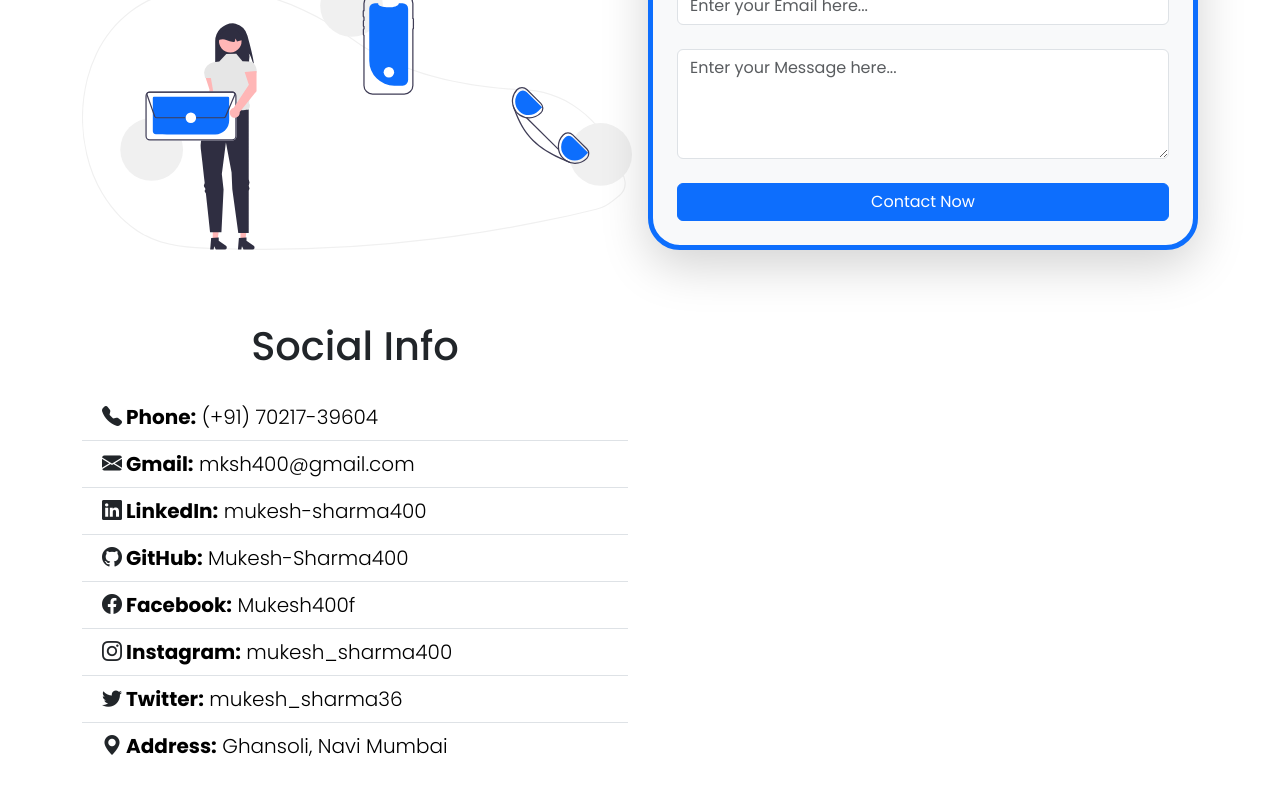
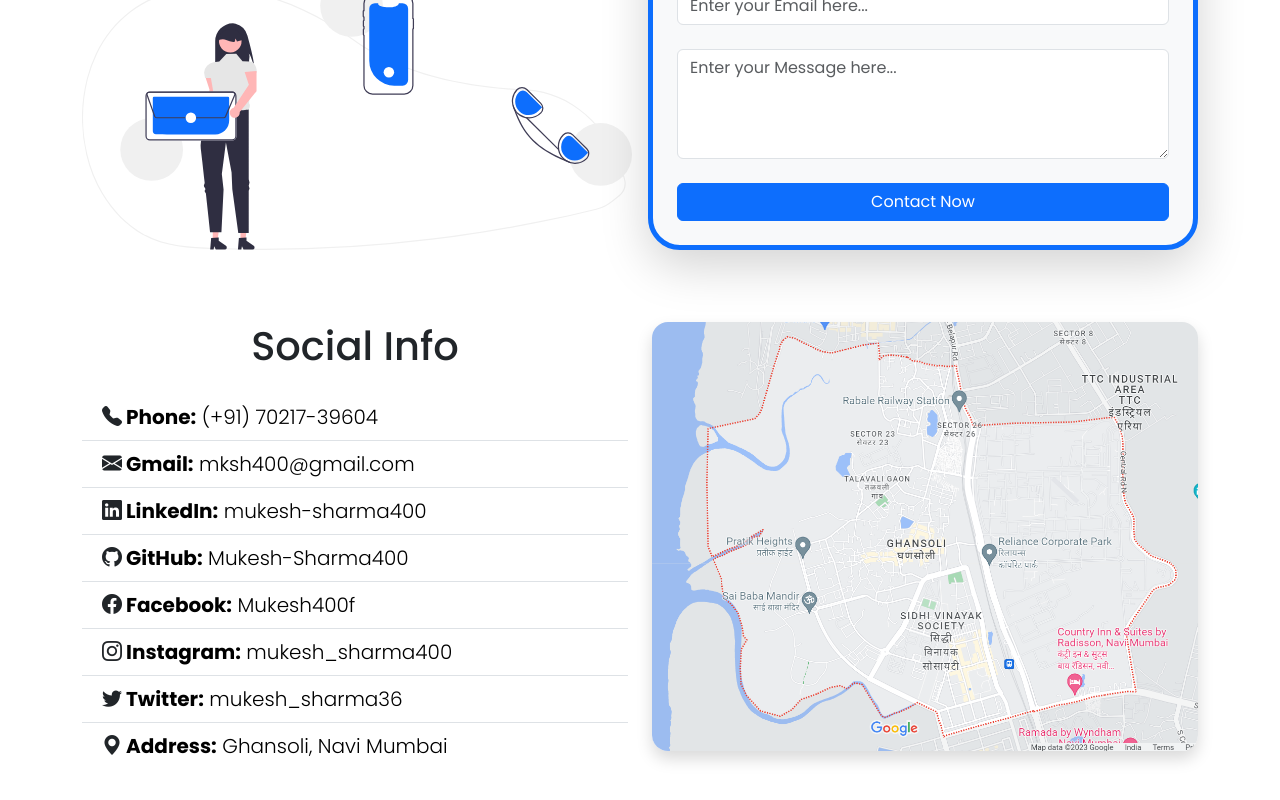
Before and after one commit to Mukesh-Sharma400/Portfolio, a React (Create React App) app: page /contact in a window 1280 px wide. Shown: the part 274-1074 px from the top of the page. Built offline with nearby package versions, Linux system fonts and the light colour scheme.

Commit message:
added map

```diff
--- a/src/pages/Contact.js
+++ b/src/pages/Contact.js
@@ -3,6 +3,7 @@ import { useNavigate } from "react-router-dom";
 import emailjs from "@emailjs/browser";
 import toast, { Toaster } from "react-hot-toast";
 import contact from "../assets/contact.svg";
+import map from "../assets/map.png";
 
 const Contact = () => {
   const form = useRef();
@@ -186,8 +187,8 @@ const Contact = () => {
               </li>
             </ul>
           </div>
-          <div className="col-md img-fluid img-card w-50 d-none d-lg-block">
-            <div id="map"></div>
+          <div className="col-md">
+            <img className="img-fluid rounded-4 shadow" src={map} alt="map" />
           </div>
         </div>
       </div>
```
Also changed, not shown: src/assets/map.png (added).
